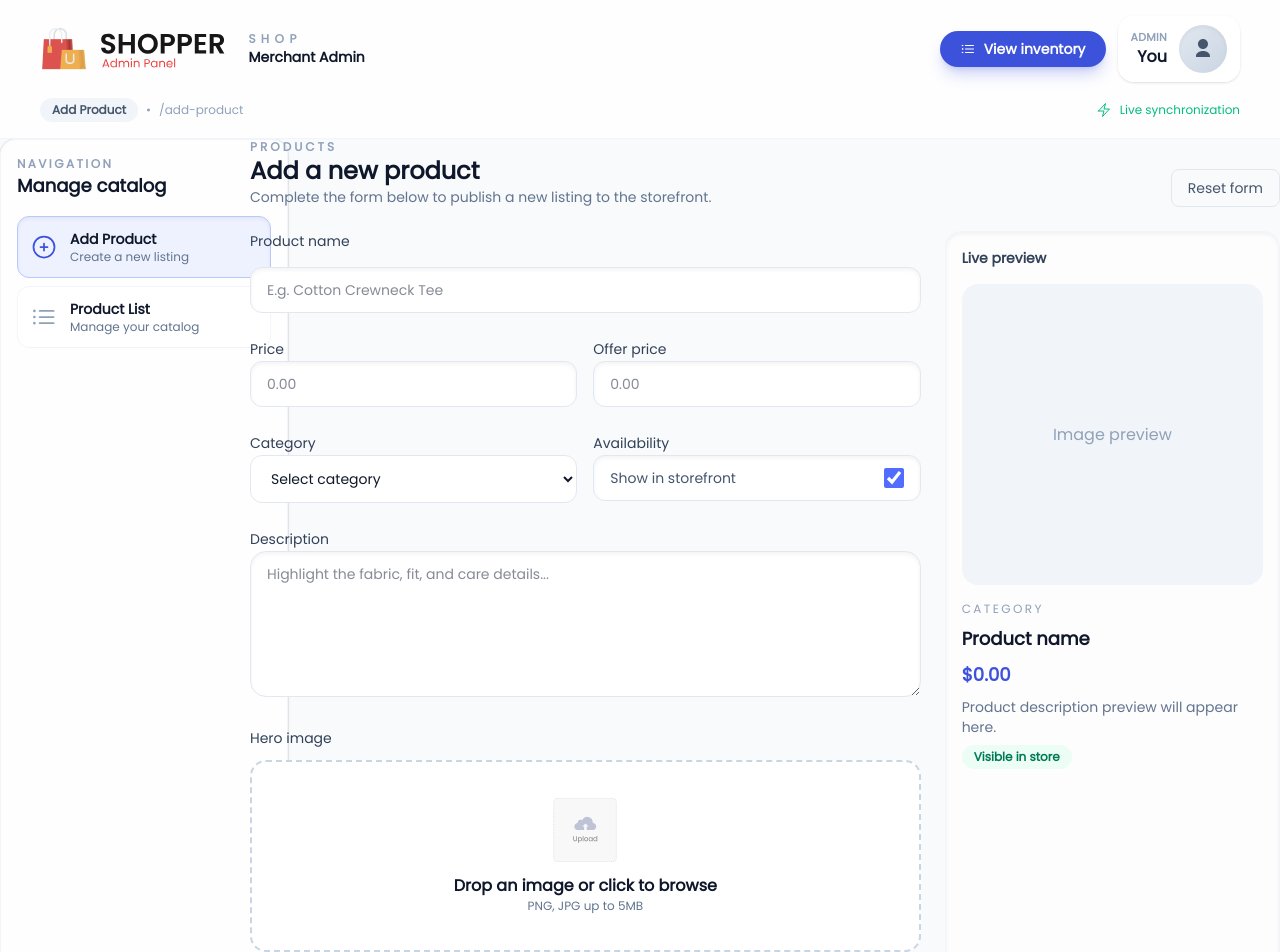
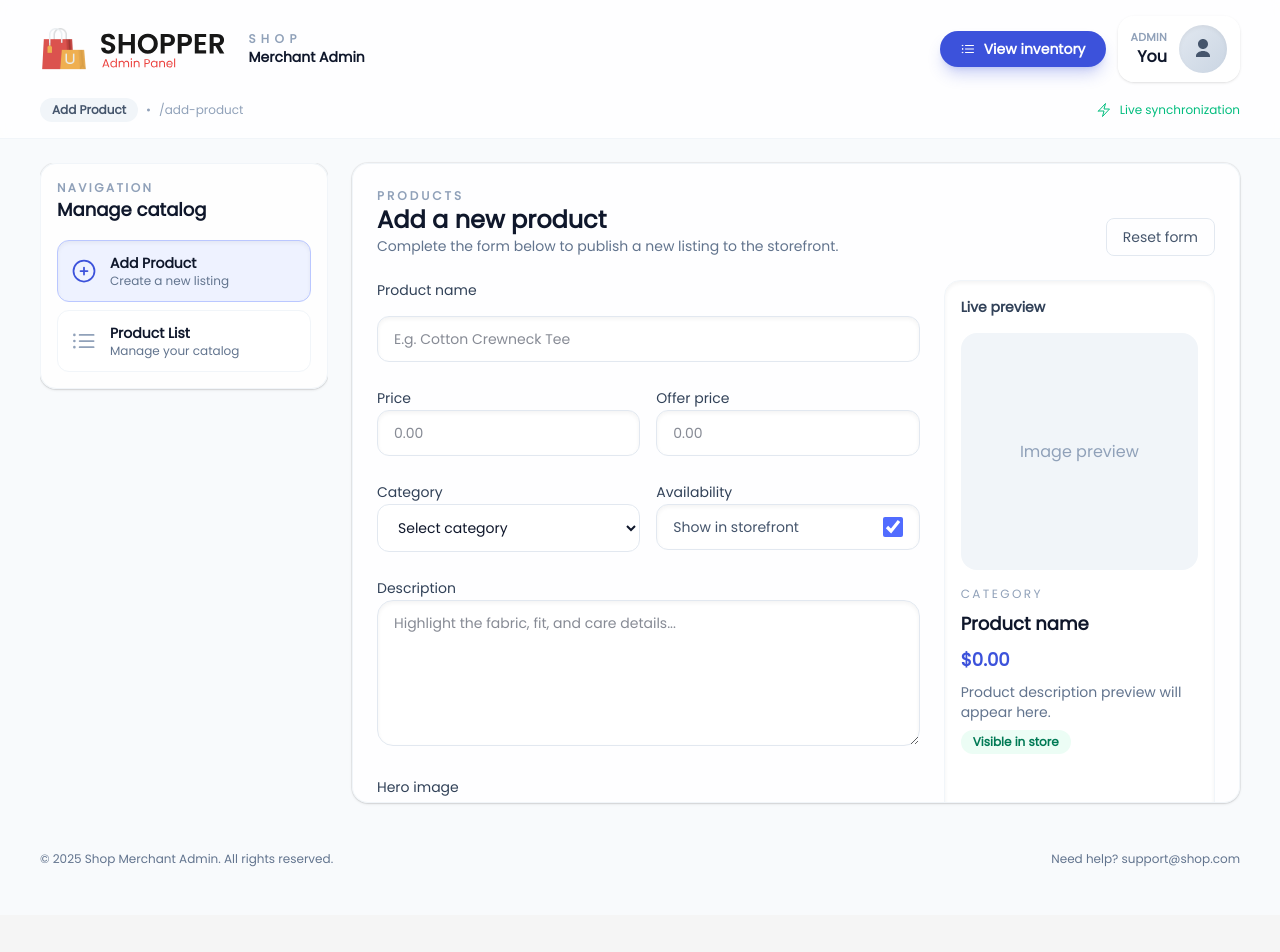
Before and after one commit to ArnaldoGonzalez81318/React-E-Commerce, a React (Vite) app in the folder admin/: page /add-product in a window 1280 px wide. Shown: the top 952 px of the page. After the commit the page ends 915 px from the top, so only its background shows below. Built offline with nearby package versions, Linux system fonts and the light colour scheme.

Commit message:
Update Admin.jsx

```diff
--- a/admin/src/Pages/Admin/Admin.jsx
+++ b/admin/src/Pages/Admin/Admin.jsx
@@ -1,21 +1,22 @@
-// import React from 'react'
+import { Outlet } from 'react-router-dom'
 import Sidebar from '../../Components/Sidebar/Sidebar'
-import AddProduct from '../../Components/AddProduct/AddProduct'
-import ProductList from '../../Components/ProductList/ProductList'
-import { Routes, Route } from 'react-router-dom'
-import './Admin.css'
 
 const Admin = () => {
   return (
-    <div className="admin">
-      <Sidebar />
-      <div className="admin-content">
-        <Routes>
-          <Route path="/add-product" element={<AddProduct />} />
-          <Route path="/product-list" element={<ProductList />} />
-        </Routes>
+    <section className="pb-12">
+      <div className="mx-auto flex w-full max-w-[90rem] flex-col gap-6 px-4 py-6 lg:h-[calc(100vh-7rem)] lg:flex-row lg:overflow-hidden lg:px-10">
+        <div className="w-full md:w-72 lg:h-full lg:overflow-y-auto">
+          <Sidebar />
+        </div>
+        <main className="flex-1 rounded-2xl border border-slate-100 bg-white/80 p-4 shadow-sm ring-1 ring-black/5 lg:h-full lg:overflow-y-auto lg:p-6">
+          <Outlet />
+        </main>
       </div>
-    </div>
+      <footer className="mx-auto mt-6 w-full max-w-[90rem] px-4 text-xs text-slate-500 lg:flex lg:items-center lg:justify-between lg:px-10">
+        <p>© {new Date().getFullYear()} Shop Merchant Admin. All rights reserved.</p>
+        <p className="mt-2 lg:mt-0">Need help? support@shop.com</p>
+      </footer>
+    </section>
   )
 }
 
```
